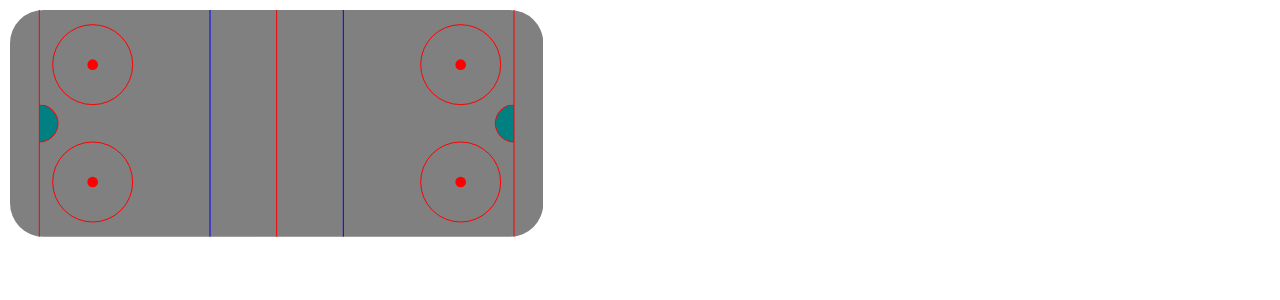
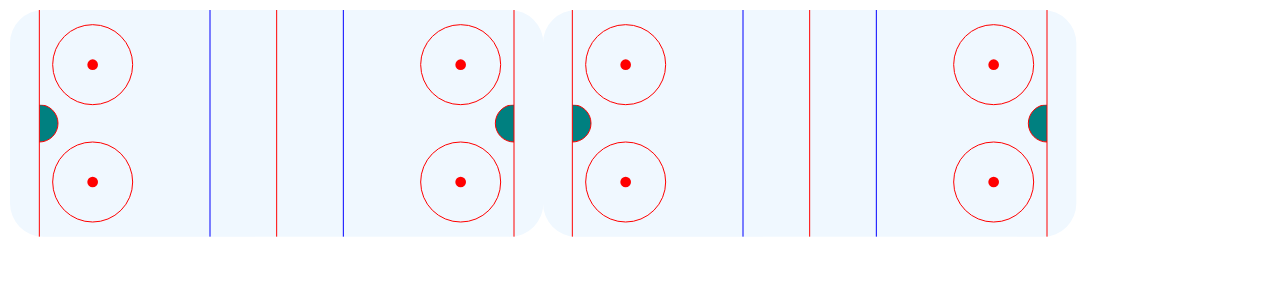
Before and after one commit to ck3130/live_stat_tracking, a React (Create React App) app: page / in a window 1280 px wide. Shown: the top 300 px of the page. Built offline with nearby package versions, Linux system fonts and the light colour scheme.

Commit message:
stat tracking and recording

```diff
--- a/src/App.js
+++ b/src/App.js
@@ -1,10 +1,10 @@
 import './App.css';
-import RinkBuilder from './rinkBuilder.js';
+import StatTracker from './statTracker';
 
 function App() {
   return (
     <div className="center">
-      <RinkBuilder />
+      <StatTracker />
     </div>
   );
 }
--- a/src/index.js
+++ b/src/index.js
@@ -1,17 +1,14 @@
-import React from 'react';
+import React, { createContext } from 'react';
 import ReactDOM from 'react-dom';
 import './index.css';
 import App from './App';
-import reportWebVitals from './reportWebVitals';
+import StatisticsContext from './statistic-hooks';
 
 ReactDOM.render(
   <React.StrictMode>
-    <App />
+    <StatisticsContext >
+      <App />
+    </StatisticsContext >
   </React.StrictMode>,
   document.getElementById('root')
 );
-
-// If you want to start measuring performance in your app, pass a function
-// to log results (for example: reportWebVitals(console.log))
-// or send to an analytics endpoint. Learn more: https://bit.ly/CRA-vitals
-reportWebVitals();
--- a/src/rinkBuilder.js
+++ b/src/rinkComponents.js
@@ -1,13 +1,14 @@
 import React from "react";
 
-export default function RinkBuilder() {
-    return(
-        <svg width="400pt" height="170pt" >
+export default function RinkComponents(){
+
+    return (
+        <>
             {/* main rink*/}
             <rect
                 x="0pt" y="0pt"
                 width="400pt" height="170pt"
-                fill="grey"
+                fill="aliceblue"
                 rx="25pt"
             />
             {/* left goal crease */}
@@ -50,7 +51,6 @@ export default function RinkBuilder() {
             {/* bottom-right face-off*/}
             <circle cx="338pt" cy="129pt" r="30pt" stroke="red" fill="none"/>
             <circle cx="338pt" cy="129pt" r="4pt" fill="red"/>
-
-        </svg>
+        </>
     );
 }
--- /dev/null
+++ b/src/statTracker.js
@@ -0,0 +1,17 @@
+import React from "react";
+import { useStatistics } from './statistic-hooks';
+import WithRinkBuilder from './withRinkBuilder.js';
+
+export default function StatTracker() {
+    const { trackStat, statistics } = useStatistics();
+
+    const click = e => {
+        trackStat(e.pageX, e.pageY)
+    }
+    return (
+        <>
+            <WithRinkBuilder onTrack={click}/>
+            <WithRinkBuilder stats={statistics}/>
+        </>
+    )
+}
--- /dev/null
+++ b/src/statistic-hooks.js
@@ -0,0 +1,24 @@
+import React, { createContext, useContext, useState } from "react";
+
+const StatisticsContext = createContext();
+export const useStatistics = () => useContext(StatisticsContext);
+
+export default function StatisticProvider({ children }) {
+
+    const [statistics, setStatistics] = useState([]);
+
+    const trackStat = (x,y) =>
+        setStatistics([
+            ...statistics,
+            {
+                x,
+                y
+            }
+        ]);
+
+    return (
+        <StatisticsContext.Provider value={{ statistics, trackStat }}>
+            {children}
+        </StatisticsContext.Provider>
+    )
+}
--- /dev/null
+++ b/src/withRinkBuilder.js
@@ -0,0 +1,16 @@
+import React from "react";
+import RinkComponents from "./rinkComponents";
+
+export default function WithRinkBuilder({
+    onTrack = f => f,
+    stats=[]
+}) {
+    return(
+        <svg width="400pt" height="170pt" onClick={onTrack}>
+            <RinkComponents />
+            {stats.map((stat, i) =>
+            <circle key={i} cx={stat.x} cy={stat.y} r="4pt" fill="orange" fillOpacity=".5"/>
+            )}
+        </svg>
+    );
+}
```
